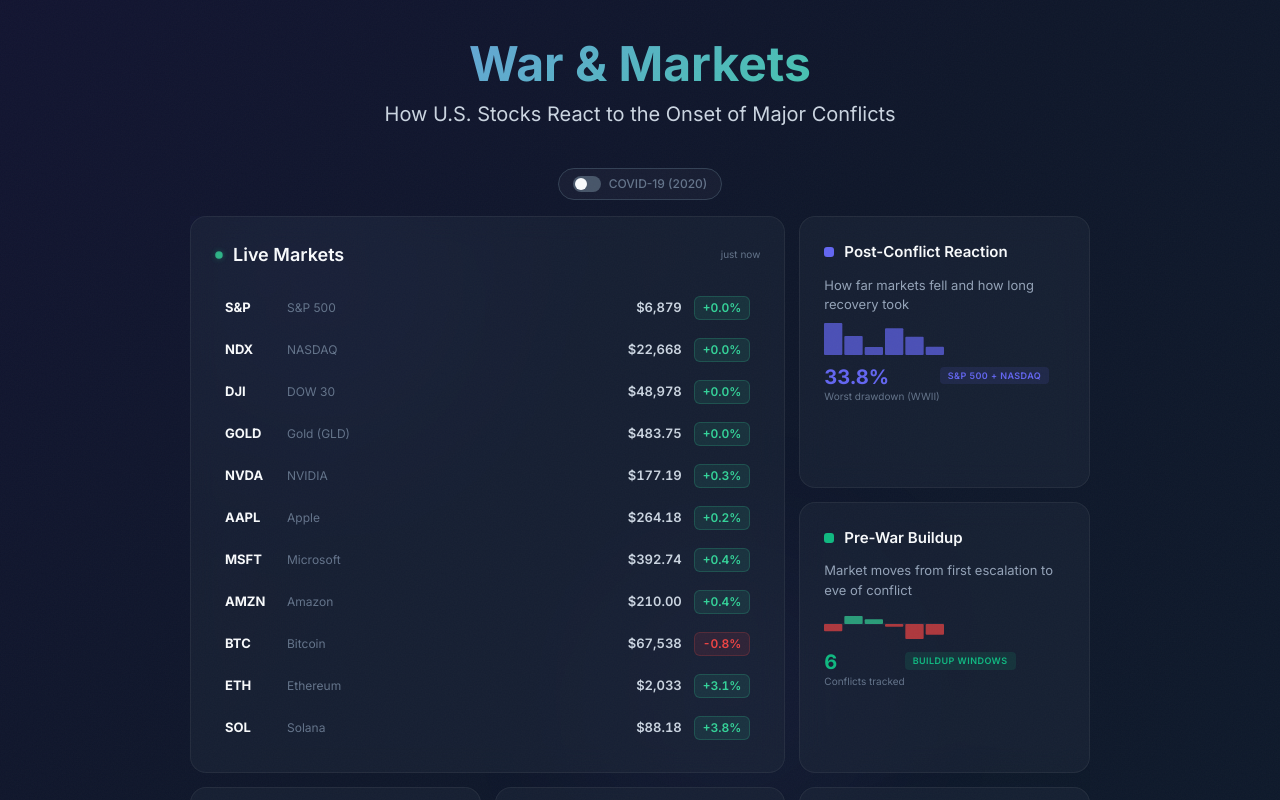
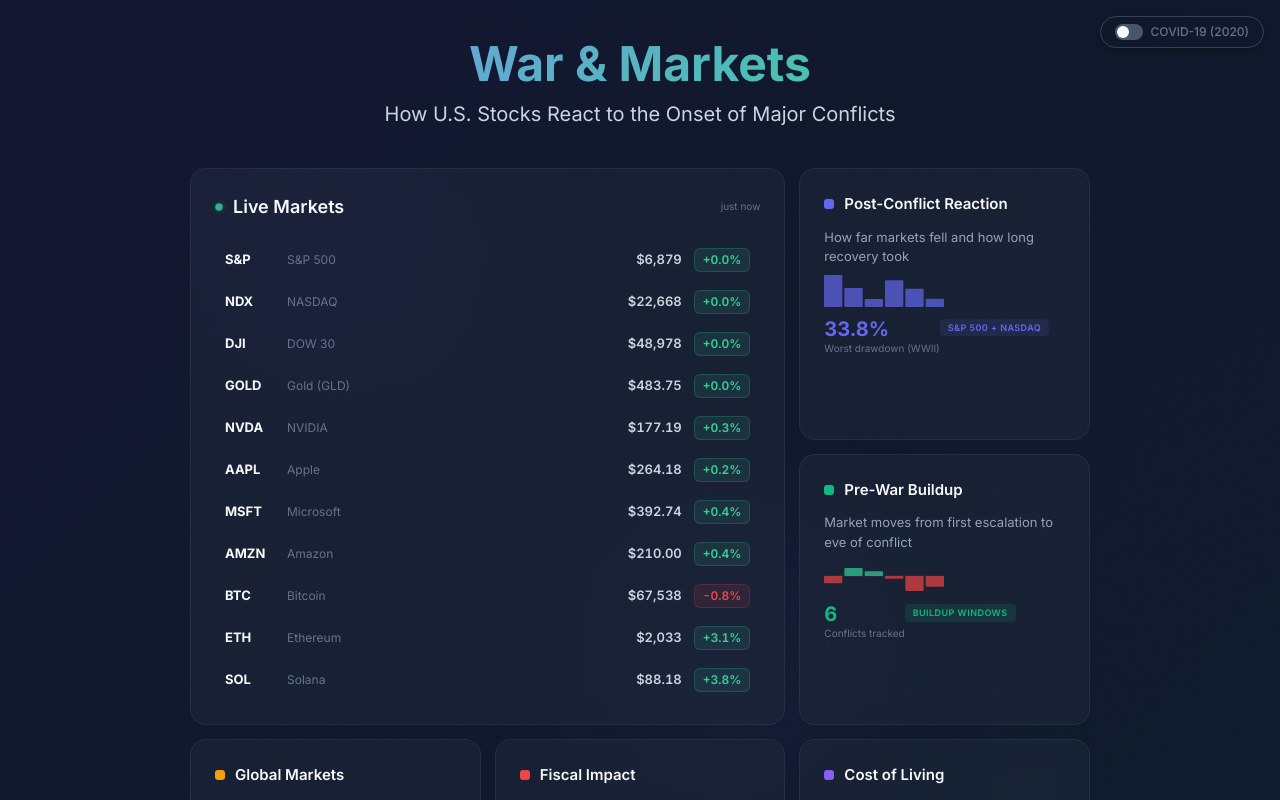
Before and after one commit to azaidi06/fin, a React (Vite) app in the folder war-markets-react/: page / in a window 1280 px wide. Shown: the top 800 px of the page. Built offline with nearby package versions, Linux system fonts and the light colour scheme.

Commit message:
move toggle

```diff
--- a/war-markets-react/src/App.jsx
+++ b/war-markets-react/src/App.jsx
@@ -39,13 +39,21 @@
 const sourceCatLabel = { fontSize: 11, fontWeight: 600, color: "#94A3B8", textTransform: "uppercase", letterSpacing: "0.05em", marginBottom: 4 };
 const sourceList = { fontSize: 11, color: "#64748B", lineHeight: 1.6, margin: 0 };
 
-function ToggleRow() {
+function TogglePill() {
   const { toggles, toggle } = useEventToggle();
   const entries = Object.entries(EXTRA_EVENTS);
   if (entries.length === 0) return null;
 
   return (
-    <div style={{ display: "flex", justifyContent: "center", gap: 8, marginBottom: 16 }}>
+    <div style={{
+      position: "fixed",
+      top: 16,
+      right: 16,
+      zIndex: 50,
+      display: "flex",
+      flexDirection: "column",
+      gap: 6,
+    }}>
       {entries.map(([key, label]) => {
         const on = toggles[key];
         return (
@@ -60,11 +68,16 @@
               fontSize: 12,
               fontWeight: 500,
               color: on ? "#06B6D4" : "#64748B",
-              background: on ? "rgba(6,182,212,0.10)" : "rgba(255,255,255,0.03)",
+              background: on ? "rgba(6,182,212,0.12)" : "rgba(15,23,42,0.85)",
+              backdropFilter: "blur(12px)",
+              WebkitBackdropFilter: "blur(12px)",
               border: `1px solid ${on ? "rgba(6,182,212,0.3)" : "#334155"}`,
               borderRadius: 20,
               cursor: "pointer",
               transition: "all 0.2s ease",
+              boxShadow: on
+                ? "0 0 12px rgba(6,182,212,0.2)"
+                : "0 2px 8px rgba(0,0,0,0.3)",
             }}
           >
             <span
@@ -113,10 +126,9 @@
 
   return (
     <div className="min-h-screen px-4 py-10 sm:px-6 lg:px-8" style={{ color: "#F8FAFC" }}>
+      <TogglePill />
       <div className="max-w-[960px] mx-auto">
         <Header compact={activeTab === "home"} />
-
-        <ToggleRow />
 
         {activeTab === "home" ? (
           <HomePage onSelect={setActiveTab} />
```
